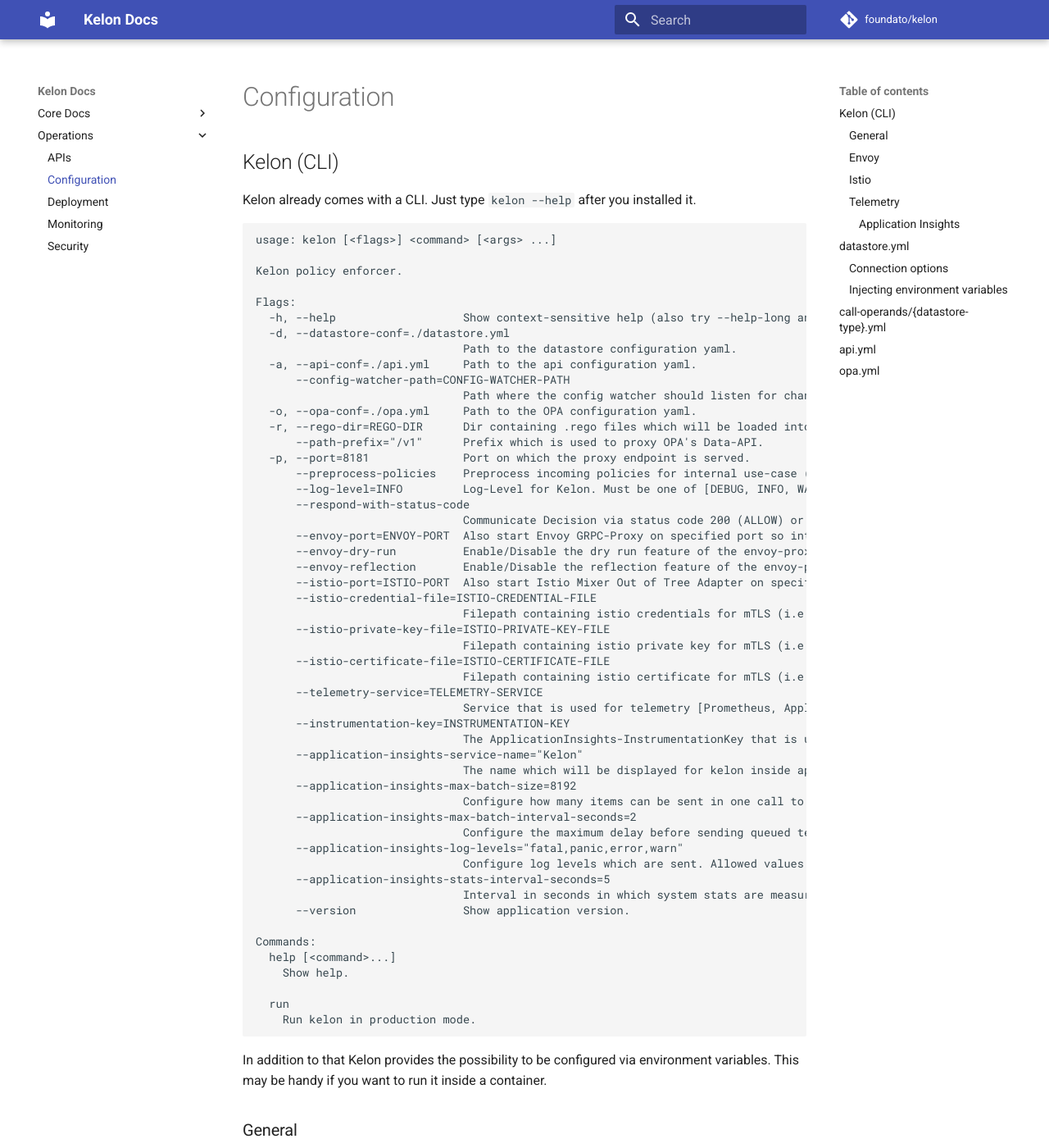
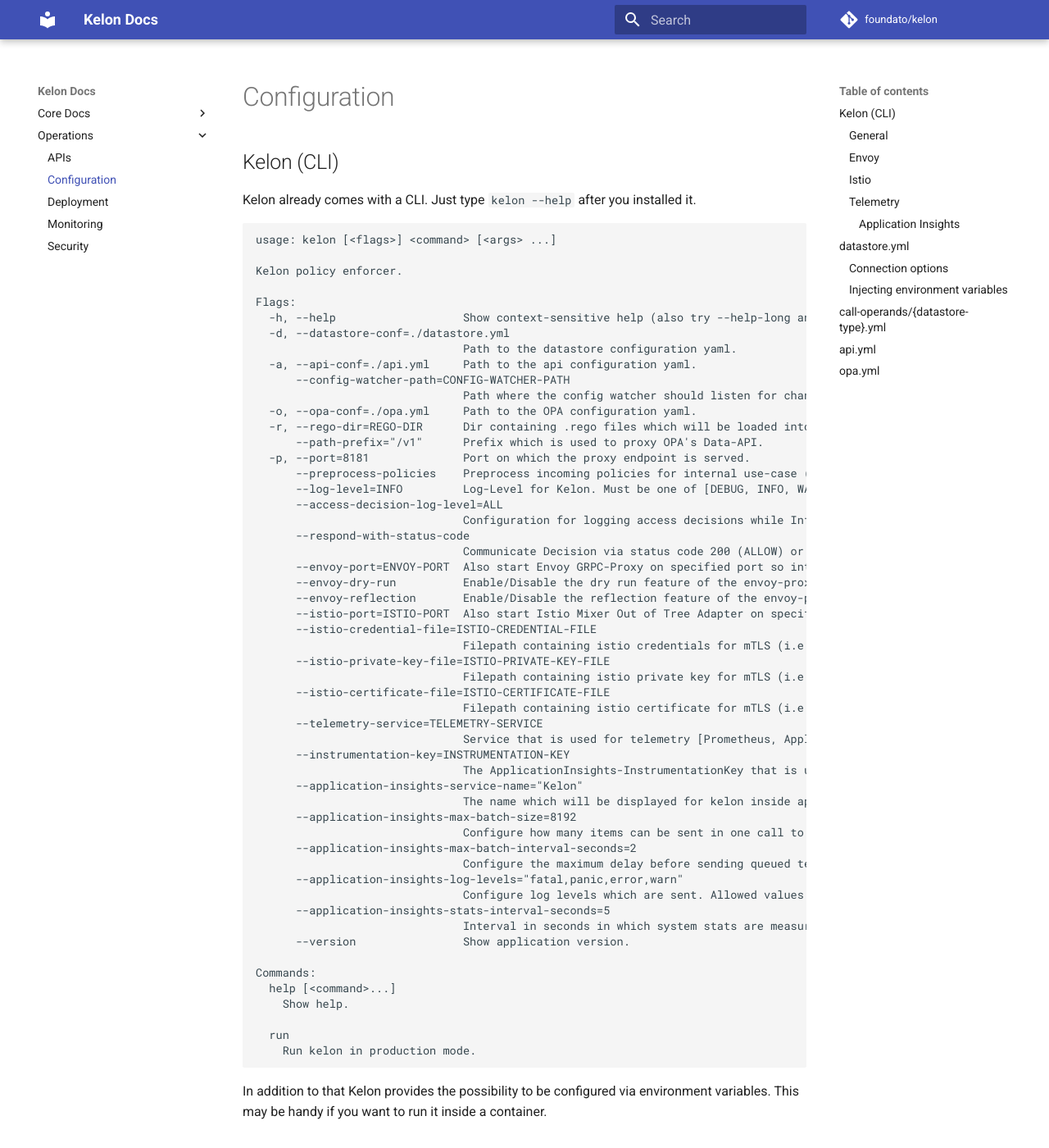
Before and after one commit to unbasical/kelon-docs, an MkDocs documentation site: the page built from docs/operations/Configuration.md, in a window 1280 px wide and 1400 px high. Shown: the whole window at 82% size. Built offline with MkDocs 1.6.1 and Material for MkDocs 9.7.7, drawn with Linux system fonts in a browser that asks for light colours; comment, search, counter and statistics services are not loaded; old or Windows-style settings are respelled for this version of MkDocs.

Commit message:
Add access-decision-log-level flag to configuration.md

```diff
--- a/docs/operations/Configuration.md
+++ b/docs/operations/Configuration.md
@@ -21,6 +21,8 @@
   -p, --port=8181              Port on which the proxy endpoint is served.
       --preprocess-policies    Preprocess incoming policies for internal use-case (EXPERIMENTAL FEATURE! DO NOT USE!).
       --log-level=INFO         Log-Level for Kelon. Must be one of [DEBUG, INFO, WARN, ERROR]
+      --access-decision-log-level=ALL
+                               Configuration for logging access decisions while Info-Log-Level for Kelon. Must be one of [ALL, ALLOW, DENY, NONE]
       --respond-with-status-code
                                Communicate Decision via status code 200 (ALLOW) or 403 (DENY).
       --envoy-port=ENVOY-PORT  Also start Envoy GRPC-Proxy on specified port so integrate kelon with Istio.
```
